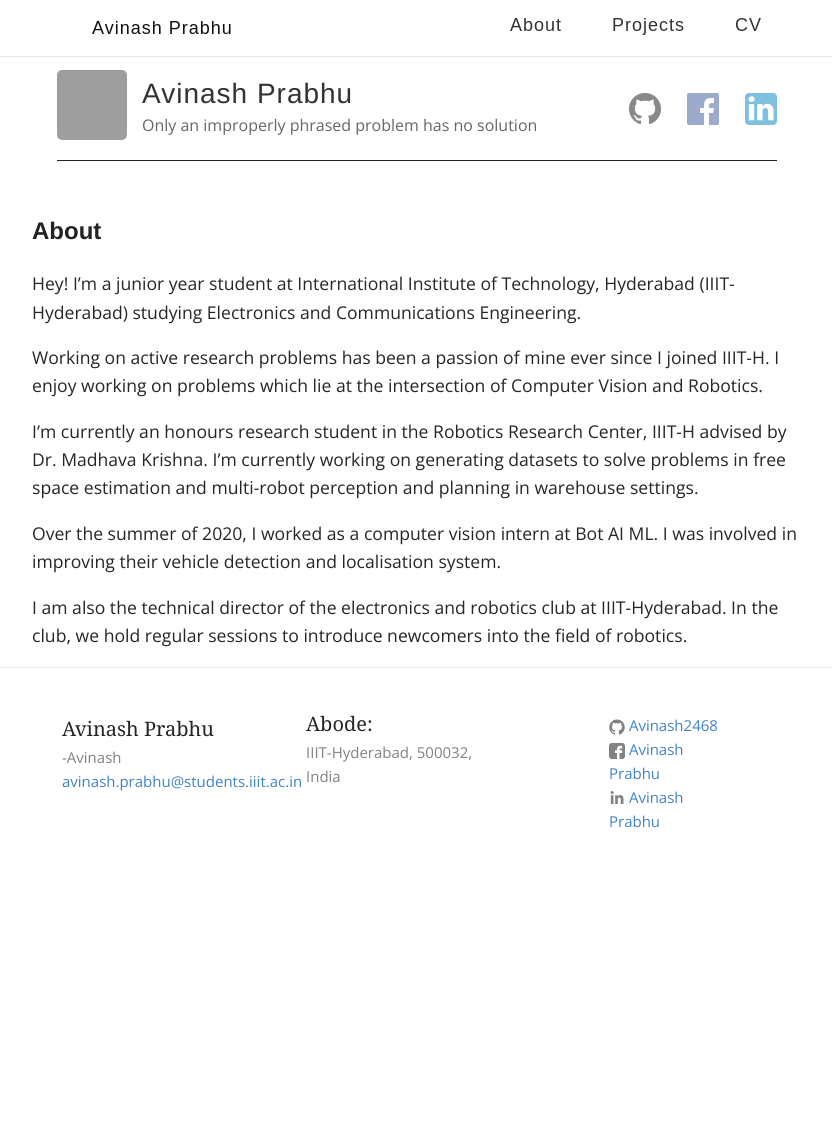
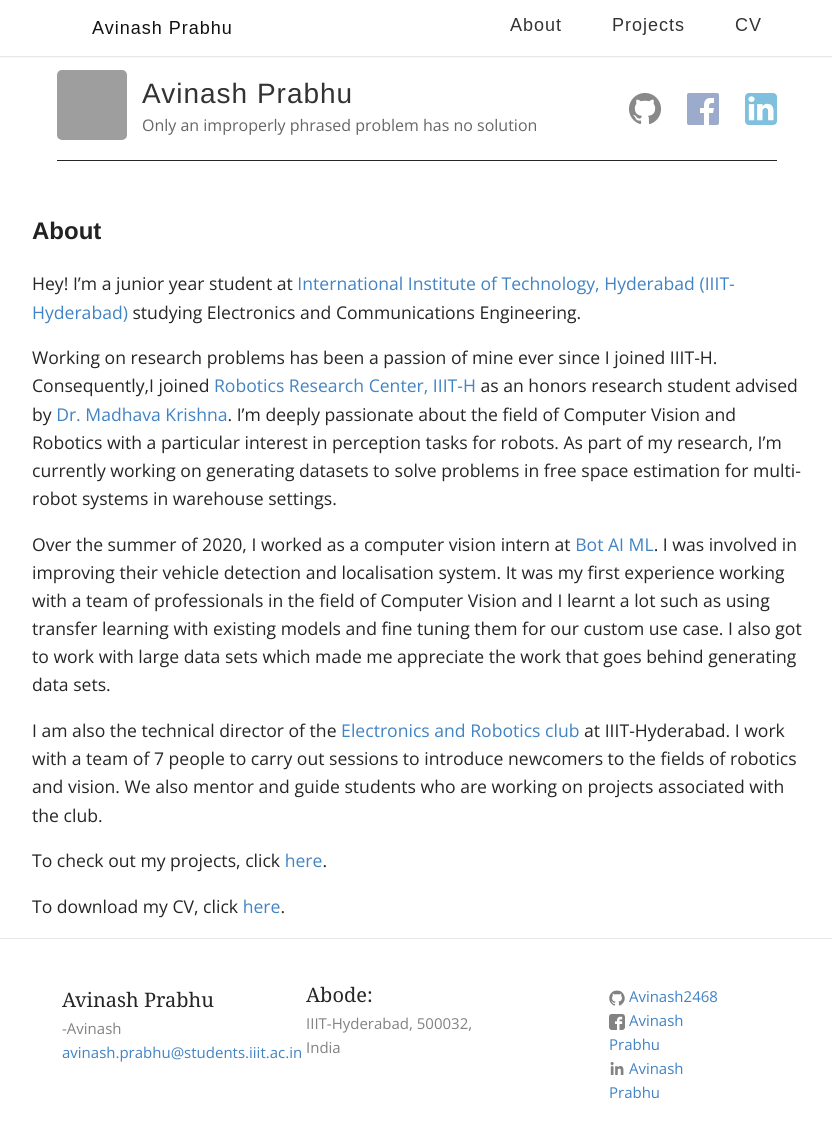
Before and after one commit to Avinash2468/avinash2468.github.io, a Jekyll site: the page built from _pages/about.md, in a window 1280 px wide and 1164 px high. Shown: the top 1138 px of the window, without its empty margins (223-1055 px from the left). Built offline with Jekyll 4.4.1, drawn with Linux system fonts in a browser that asks for light colours; some web fonts are replaced; grey boxes are pictures that could not be loaded.

Commit message:
made about better

```diff
--- a/_pages/about.md
+++ b/_pages/about.md
@@ -5,27 +5,25 @@ header: True
 permalink: /about/
 ---
 
-Hey! I’m a junior year student at International Institute of Technology, Hyderabad (IIIT- Hyderabad) studying Electronics and Communications Engineering.
+Hey! I’m a junior year student at [International Institute of Technology, Hyderabad (IIIT- Hyderabad)][IIIT] studying Electronics and Communications Engineering.
 
-Working on active research problems has been a passion of mine ever since I joined IIIT-H. I enjoy working on problems which lie at the intersection of Computer Vision and Robotics.
+Working on research problems has been a passion of mine ever since I joined IIIT-H. Consequently,I joined [Robotics Research Center, IIIT-H][RRC] as an honors research student advised by [Dr. Madhava Krishna][Madhav sir]. I'm deeply passionate about the field of Computer Vision and Robotics with a particular interest in perception tasks for robots. As part of my research, I’m currently working on generating datasets to solve problems in free space estimation for multi-robot systems in warehouse settings.
 
-I’m currently an honours research student in the Robotics Research Center, IIIT-H advised by Dr. Madhava Krishna. I’m currently working on generating datasets to solve problems in free space estimation and multi-robot perception and planning in warehouse settings.
+Over the summer of 2020, I worked as a computer vision intern at [Bot AI ML][Bot]. I was involved in improving their vehicle detection and localisation system. It was my first experience working with a team of professionals in the field of Computer Vision and I learnt a lot such as using transfer learning with existing models and fine tuning them for our custom use case. I also got to work with large data sets which made me appreciate the work that goes behind generating data sets.
 
-Over the summer of 2020, I worked as a computer vision intern at Bot AI ML. I was involved in improving their vehicle detection and localisation system.
+I am also the technical director of the [Electronics and Robotics club][Club] at IIIT-Hyderabad. I work with a team of 7 people to carry out sessions to introduce newcomers to the fields of robotics and vision. We also mentor and guide students who are working on projects associated with the club.
 
-I am also the technical director of the electronics and robotics club at IIIT-Hyderabad. In the club, we hold regular sessions to introduce newcomers into the field of robotics.
+To check out my projects, click [here][projects].
 
-[MovingBlocks- Terasology]: https://github.com/MovingBlocks/Terasology
-[Terasology]: http://terasology.org/
-[completed my Google Summer of Code]: /2017/08/15/GSoC-wrap-up.html
-[wiki]: https://wncc-iitb.org/wiki
-[new website]: http://wncc-iitb.org/
-[a YouTube Channel]: https://www.youtube.com/channel/UCs3x_XxwScIAzDUfN1lbbGw
-[internship portal]: https://portals.wncc-iitb.org/internships/login/
-[projects]: /projects
-[hackathons]: /projects#hackathons
-[CV]: /cv
-[blog]: /blog
+To download my CV, click [here][CV].
+
+[IIIT]: https://www.iiit.ac.in/
+[RRC]: https://robotics.iiit.ac.in/
+[Madhav sir]: https://scholar.google.com/citations?user=QDuPGHwAAAAJ&hl=en
+[Bot]: https://www.linkedin.com/company/botaiml/
+[projects]: https://avinash2468.github.io/projects/
+[CV]: https://avinash2468.github.io/docs/CV.pdf
+[Club]: https://www.facebook.com/erc.iiith/
 [pjyothi]: https://www.cse.iitb.ac.in/~pjyothi/
 [csalt]: https://www.cse.iitb.ac.in/~pjyothi/csalt/
 [dyang]: https://www.cc.gatech.edu/~dyang888/
```
Also changed, not shown: _pages/projects.md (+12 -8 lines), 4 other files.
